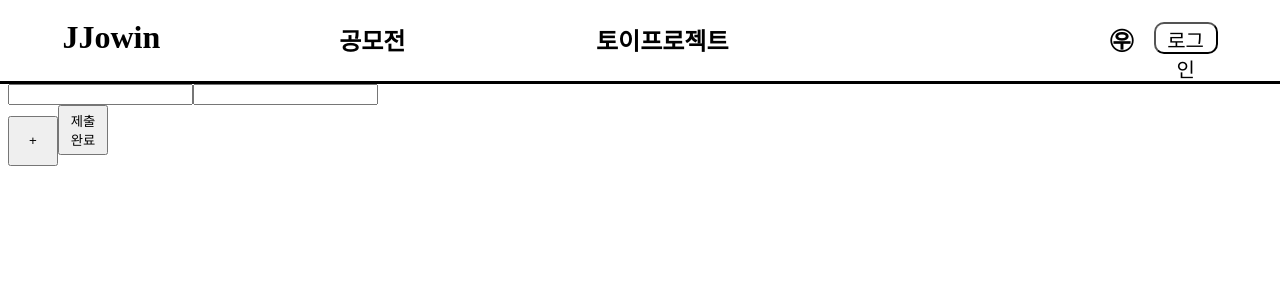
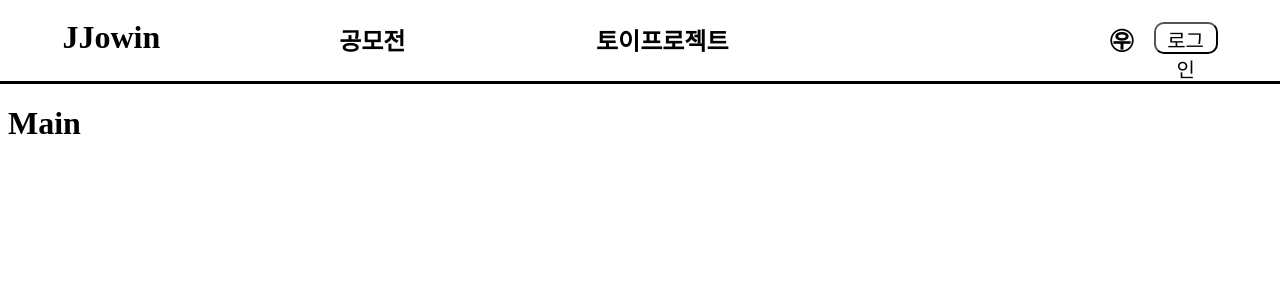
Before and after one commit to JJOWIN/Front, a React (Create React App) app in the folder jjowin/: page / in a window 1280 px wide. Shown: the top 300 px of the page. Built offline with nearby package versions, Linux system fonts and the light colour scheme.

Commit message:
feat: 토이프로젝트 생성 버튼 추가

```diff
--- a/jjowin/src/Router.js
+++ b/jjowin/src/Router.js
@@ -27,7 +27,7 @@ function Router(){
                 <Route path="/signUp" element={<SignUp/>}></Route>
                 <Route path="/toyprojectList/toyProjectDetail" element={<ToyProjectDetail/>}></Route>
                 <Route path="/contestList/contestDetail" element={<ContestDetail/>}></Route>
-                <Route path="/toyprrojectList/createeToyProject" element={<CreateToyProject/>}></Route>
+                <Route path="/toyprojectList/createToyProject" element={<CreateToyProject/>}></Route>
                 <Route path="/myPage" element={<MyPage/>}>
                     <Route path="/myPage/myPageInfoFix" element={<MyPageInfoFix/>}></Route>
                     <Route path="/myPage/myPageSelect" element={<MyPageSelect/>}></Route>
--- a/jjowin/src/routes/Main.js
+++ b/jjowin/src/routes/Main.js
@@ -7,46 +7,11 @@ const Button = styled.button`
 `;
 
 function Main(){
-    const [state,setState]=useState([1]);
-    const [rolevalue,setroleValue]=useState([]);
-    const [peoplevalue,setpeoplevalue]=useState([]);
-    const array=[];
 
-    const click =()=>{
-        return (
-            setState([...state,1]))
-    }
-    const frolevalue=(e)=>{
-        let a = [...rolevalue]
-        a[Number(e.target.id)] = e.target.value
-        setroleValue([...a])
-        console.log(a)
-    }
-    const fpeoplevalue=(e)=>{
-        let a = [...peoplevalue]
-        a[Number(e.target.id)] = e.target.value
-        setpeoplevalue([...a])
-        console.log(a)
-    }
-    const submit =()=>{
-        for(let i=0; i<rolevalue.length; i++){
-            array.push([rolevalue[i],peoplevalue[i]]);
-        }
-       alert(array);
-    }
     return(
 
         <div>
-            {state.map((item,index)=>{
-            return(
-            <div>
-                <input onChange={frolevalue} value={rolevalue[Number(index)]} id= {index}/>
-                <input onChange={fpeoplevalue} value={peoplevalue[Number(index)]} id= {index}/>
-            </div>
-            )})}
-
-            <Button onClick={click}>+</Button>
-            <Button  onClick={submit}>제출완료</Button>
+            <h1>Main</h1>
         </div>
     )
 }
--- a/jjowin/src/routes/ToyProject.js
+++ b/jjowin/src/routes/ToyProject.js
@@ -107,6 +107,7 @@ function ToyProject(){
         <div style={{display:"flex",marginLeft:"7vw",marginTop:"3vh"}}>
         <h5>검색창:</h5>
         <Input onChange={Change}></Input>
+        <a href="../toyprojectList/createToyProject"><button>프로젝트 생성</button></a>
         </div>
         <div style={{display:"flex",flexWrap:"wrap",justifyContent:"center",textAlign:"center",paddingRight:"4vw"}}>
         {search.map((item)=>{
```
